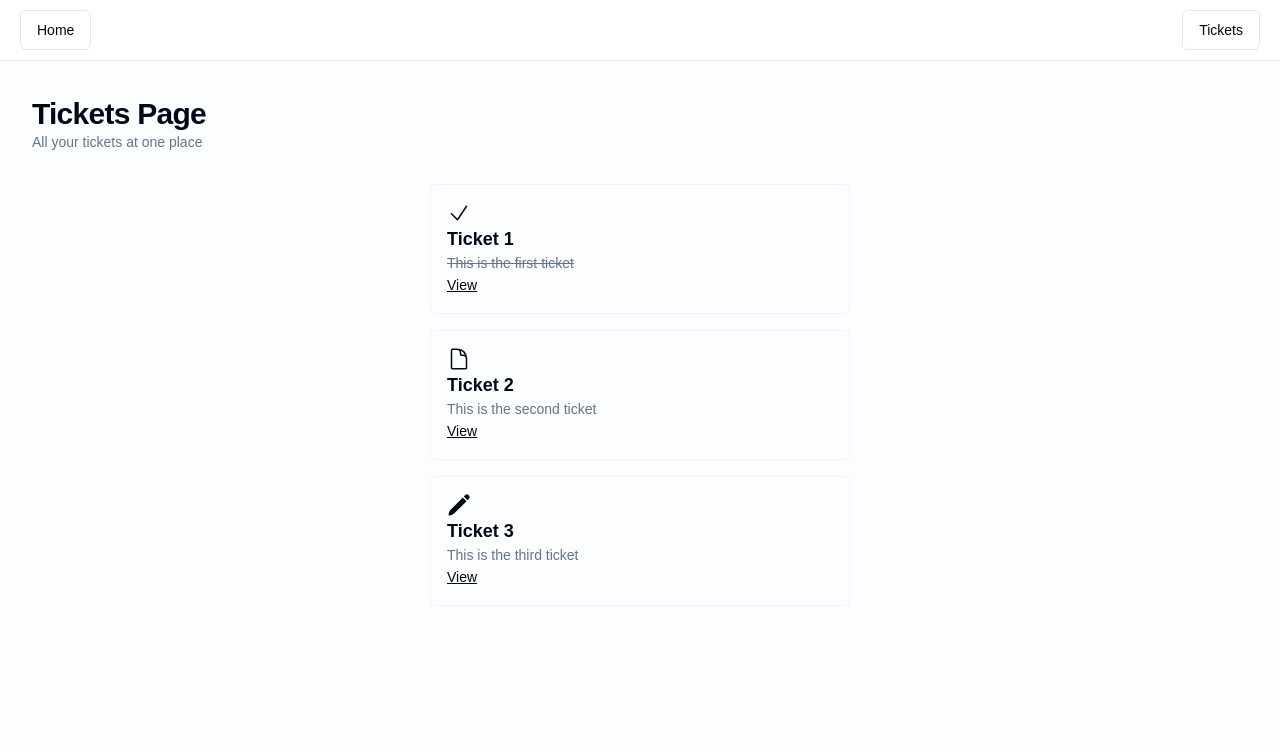
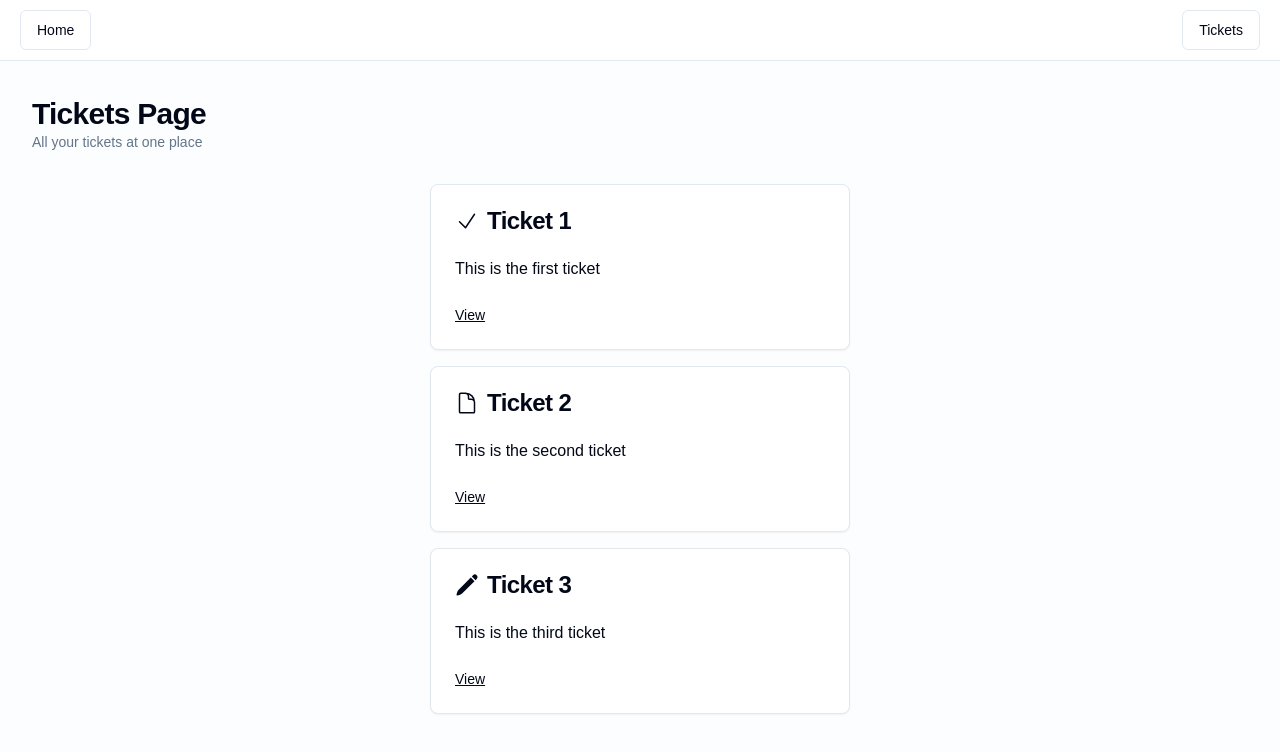
Before and after one commit to burdianov/the-road, a Next.js app: page /tickets in a window 1280 px wide. Shown: the top 752 px of the page. Built offline with nearby package versions, Linux system fonts and the light colour scheme.

Commit message:
add card component

```diff
--- a/src/app/tickets/page.tsx
+++ b/src/app/tickets/page.tsx
@@ -3,6 +3,14 @@
 import clsx from "clsx";
 import Link from "next/link";
 
+import {
+  Card,
+  CardContent,
+  CardDescription,
+  CardFooter,
+  CardHeader,
+  CardTitle,
+} from "@/components/ui/card";
 import { initialTickets } from "@/data";
 import { ticketPath } from "@/paths";
 
@@ -24,23 +32,24 @@
 
       <div className="flex-1 flex flex-col items-center gap-y-4 animate-fade-in-from-top">
         {initialTickets.map((ticket) => (
-          <div
-            key={ticket.id}
-            className="w-full max-w-[420px] p-4 border border-slate-100 rounded"
-          >
-            <div>{TICKET_ICONS[ticket.status]}</div>
-            <h3 className="text-lg font-semibold truncate">{ticket.title}</h3>
-            <p
-              className={clsx("text-sm text-slate-500 truncate", {
-                "line-through": ticket.status === "DONE",
-              })}
-            >
-              {ticket.content}
-            </p>
-            <Link href={ticketPath(ticket.id)} className="text-sm underline">
-              View
-            </Link>
-          </div>
+          <Card key={ticket.id} className="w-full max-w-[420px]">
+            <CardHeader>
+              <CardTitle className="flex items-center gap-x-2">
+                <span>{TICKET_ICONS[ticket.status]}</span>
+                <span className="truncate">{ticket.title}</span>
+              </CardTitle>
+            </CardHeader>
+            <CardContent>
+              <span className="line-clamp-3 whitespace-break-spaces">
+                {ticket.content}
+              </span>
+            </CardContent>
+            <CardFooter>
+              <Link href={ticketPath(ticket.id)} className="text-sm underline">
+                View
+              </Link>
+            </CardFooter>
+          </Card>
         ))}
       </div>
     </div>
--- /dev/null
+++ b/src/components/ui/card.tsx
@@ -0,0 +1,86 @@
+import * as React from "react";
+
+import { cn } from "@/lib/utils";
+
+const Card = React.forwardRef<
+  HTMLDivElement,
+  React.HTMLAttributes<HTMLDivElement>
+>(({ className, ...props }, ref) => (
+  <div
+    ref={ref}
+    className={cn(
+      "rounded-lg border bg-card text-card-foreground shadow-sm",
+      className
+    )}
+    {...props}
+  />
+));
+Card.displayName = "Card";
+
+const CardHeader = React.forwardRef<
+  HTMLDivElement,
+  React.HTMLAttributes<HTMLDivElement>
+>(({ className, ...props }, ref) => (
+  <div
+    ref={ref}
+    className={cn("flex flex-col space-y-1.5 p-6", className)}
+    {...props}
+  />
+));
+CardHeader.displayName = "CardHeader";
+
+const CardTitle = React.forwardRef<
+  HTMLDivElement,
+  React.HTMLAttributes<HTMLDivElement>
+>(({ className, ...props }, ref) => (
+  <div
+    ref={ref}
+    className={cn(
+      "text-2xl font-semibold leading-none tracking-tight",
+      className
+    )}
+    {...props}
+  />
+));
+CardTitle.displayName = "CardTitle";
+
+const CardDescription = React.forwardRef<
+  HTMLDivElement,
+  React.HTMLAttributes<HTMLDivElement>
+>(({ className, ...props }, ref) => (
+  <div
+    ref={ref}
+    className={cn("text-sm text-muted-foreground", className)}
+    {...props}
+  />
+));
+CardDescription.displayName = "CardDescription";
+
+const CardContent = React.forwardRef<
+  HTMLDivElement,
+  React.HTMLAttributes<HTMLDivElement>
+>(({ className, ...props }, ref) => (
+  <div ref={ref} className={cn("p-6 pt-0", className)} {...props} />
+));
+CardContent.displayName = "CardContent";
+
+const CardFooter = React.forwardRef<
+  HTMLDivElement,
+  React.HTMLAttributes<HTMLDivElement>
+>(({ className, ...props }, ref) => (
+  <div
+    ref={ref}
+    className={cn("flex items-center p-6 pt-0", className)}
+    {...props}
+  />
+));
+CardFooter.displayName = "CardFooter";
+
+export {
+  Card,
+  CardContent,
+  CardDescription,
+  CardFooter,
+  CardHeader,
+  CardTitle,
+};
```
Also changed, not shown: src/components/ui/button.tsx (+11 -11 lines).
